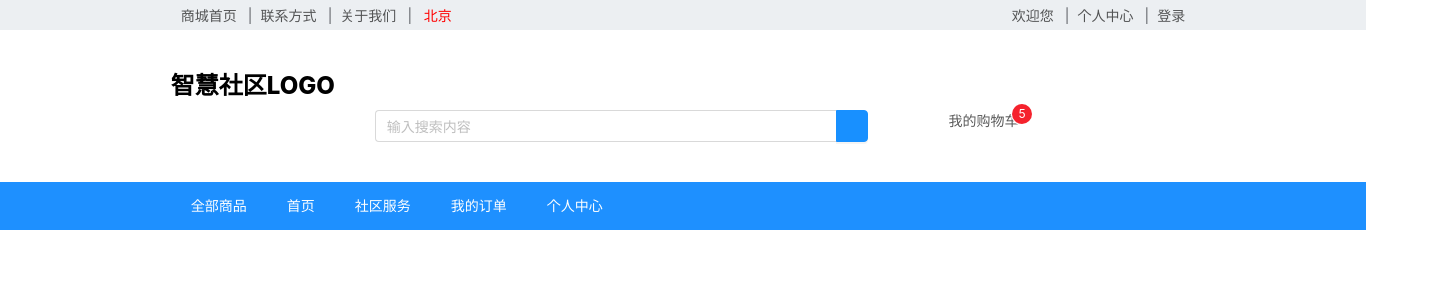
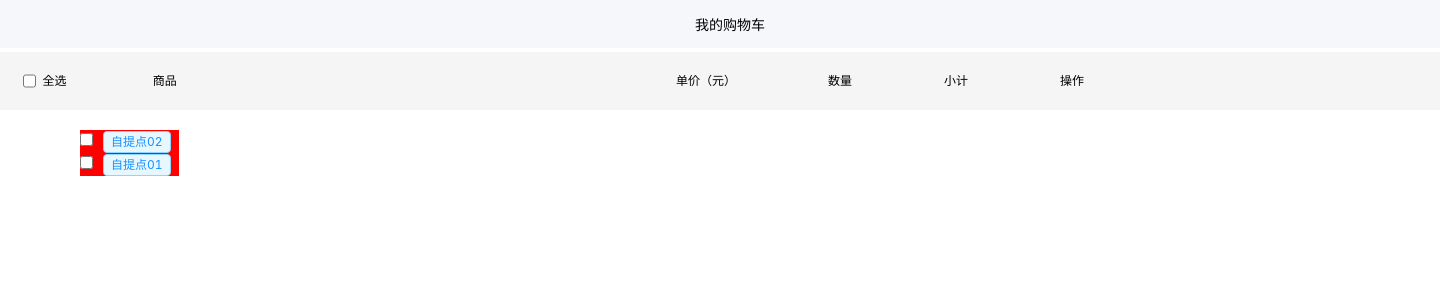
Before and after one commit to SUI5477100/dr_smart_community, a Vue app: page /myShoppingCart in a window 1280 px wide. Shown: the top 300 px of the page, 1440 px wide, since content can reach past the window. Built offline with nearby package versions, Linux system fonts and the light colour scheme.

Commit message:
feat:新增我的购物车页面

```diff
--- a/src/components/homeComponents/homeSearch.vue
+++ b/src/components/homeComponents/homeSearch.vue
@@ -6,7 +6,7 @@
         <div class="search">
           <a-input-search placeholder="输入搜索内容" enter-button @search="onSearch" />
         </div>
-                <a href="" class="shop-car">
+        <a href="myShoppingCart" class="shop-car">
           我的购物车
           <a-badge count="5">
             <a-icon type="shopping-cart" style="font-size: large;" />
@@ -22,15 +22,15 @@ export default {
   name: 'HomeSearch',
   data() {
     return {
-            logos: ['智慧社区LOGO']
-        };
+      logos: ['智慧社区LOGO'],
+    }
   },
   methods: {
     onSearch(value) {
-            console.log(value);
+      console.log(value)
+    },
+  },
 }
-    }
-};
 </script>
 
 <style scoped lang="less">
--- /dev/null
+++ b/src/pages/myShoppingCart.vue
@@ -0,0 +1,121 @@
+<template>
+  <div class="myShoppingCart">
+    <!-- 顶部标题 -->
+    <div class="tittleWrapper">
+      <div class="tittle">
+        <a-icon type="shopping-cart" />
+        <span>我的购物车</span>
+      </div>
+    </div>
+    <!-- 中间可以选择的商品的外部盒子 -->
+    <div class="myShoppingCartWrapper">
+      <!-- 属性 -->
+      <div class="cartHeadler">
+        <!-- 左侧全选、商品 -->
+        <div class="headlerLeft">
+          <input type="checkbox" v-model="selectAll" />全选
+          <span>商品</span>
+        </div>
+        <!-- 右侧单价、数量等 -->
+        <div class="headlerRight">
+          <span>单价（元）</span>
+          <span>数量</span>
+          <span>小计</span>
+          <span>操作</span>
+        </div>
+      </div>
+      <div class="cartMiddle">
+        <div class="pickUpSite02">
+          <div v-for="(item, index) in items" :key="index" style="background-color:red">
+            <input type="checkbox" v-model="item.checked"><a-tag color="blue" style="margin-left:10px">
+              {{ item.label }}
+            </a-tag>
+          </div>
+        </div>
+      </div>
+    </div>
+  </div>
+</template>
+
+<script>
+export default {
+  data() {
+    return {
+      selectAll: false,
+      items: [
+        { label: '自提点02', checked: false },
+        { label: '自提点01', checked: false },
+      ],
+    }
+  },
+  watch: {
+    selectAll(val) {
+      this.items.forEach((item) => {
+        item.checked = val
+      })
+    },
+  },
+}
+</script>
+
+<style lang="less" scoped>
+.myShoppingCart {
+  width: 1440px;
+  margin: auto;
+  .tittleWrapper {
+    display: flex;
+    align-items: center;
+    justify-content: center;
+    height: 48px;
+    background-color: #f5f7fa;
+    .tittle {
+      color: black;
+      display: flex;
+      width: 90px;
+      align-items: center;
+      justify-content: space-between;
+      font-weight: 500;
+      span {
+      }
+    }
+  }
+  .myShoppingCartWrapper {
+    display: flex;
+    margin-top: 4px;
+    height: 48px;
+    background-color: white;
+    flex-direction: column;
+    .cartHeadler {
+      display: flex;
+      align-items: center;
+      width: 1440px;
+      background-color: #f5f5f5;
+      padding: 20px;
+      .headlerLeft {
+        display: flex;
+        width: 160px;
+        justify-content: space-around;
+        color: black;
+        font-size: 12px;
+        span {
+          margin-left: 80px;
+        }
+      }
+      .headlerRight {
+        display: flex;
+        width: 500px;
+        justify-content: space-around;
+        margin-left: 450px;
+        color: black;
+        font-size: 12px;
+      }
+    }
+    .cartMiddle {
+      display: flex;
+      align-items: center;
+      width: 1280px;
+      margin: 20px auto;
+    }
+  }
+}
+</style>
--- a/src/pages/productList.vue
+++ b/src/pages/productList.vue
@@ -65,7 +65,7 @@ export default {
       plistForm: [
         {
           id: 1,
-          src: require('../assets/taobao.png'),
+          src: require('../assets/image/milk_01.png'),
           price: '￥220.8',
           name: '蒙牛纯牛奶250ml*16',
           nameLittle: '蒙牛纯牛奶250ml*16',
@@ -73,7 +73,7 @@ export default {
         },
         {
           id: 2,
-          src: require('../assets/taobao.png'),
+          src: require('../assets/image/milk_01.png'),
           price: '￥220.8',
           name: '蒙牛纯牛奶250ml*16',
           nameLittle: '蒙牛纯牛奶250ml*16',
@@ -81,7 +81,7 @@ export default {
         },
         {
           id: 3,
-          src: require('../assets/taobao.png'),
+          src: require('../assets/image/milk_01.png'),
           price: '￥220.8',
           name: '蒙牛纯牛奶250ml*16',
           nameLittle: '蒙牛纯牛奶250ml*16',
@@ -89,7 +89,7 @@ export default {
         },
         {
           id: 4,
-          src: require('../assets/taobao.png'),
+          src: require('../assets/image/milk_01.png'),
           price: '￥220.8',
           name: '蒙牛纯牛奶250ml*16',
           nameLittle: '蒙牛纯牛奶250ml*16',
@@ -97,7 +97,7 @@ export default {
         },
         {
           id: 5,
-          src: require('../assets/taobao.png'),
+          src: require('../assets/image/milk_01.png'),
           price: '￥220.8',
           name: '蒙牛纯牛奶250ml*16',
           nameLittle: '蒙牛纯牛奶250ml*16',
@@ -105,7 +105,7 @@ export default {
         },
         {
           id: 6,
-          src: require('../assets/taobao.png'),
+          src: require('../assets/image/milk_01.png'),
           price: '￥220.8',
           name: '蒙牛纯牛奶250ml*16',
           nameLittle: '蒙牛纯牛奶250ml*16',
@@ -113,7 +113,7 @@ export default {
         },
         {
           id: 1,
-          src: require('../assets/taobao.png'),
+          src: require('../assets/image/milk_01.png'),
           price: '￥220.8',
           name: '蒙牛纯牛奶250ml*16',
           nameLittle: '蒙牛纯牛奶250ml*16',
@@ -121,7 +121,7 @@ export default {
         },
         {
           id: 2,
-          src: require('../assets/taobao.png'),
+          src: require('../assets/image/milk_01.png'),
           price: '￥220.8',
           name: '蒙牛纯牛奶250ml*16',
           nameLittle: '蒙牛纯牛奶250ml*16',
@@ -129,7 +129,7 @@ export default {
         },
         {
           id: 3,
-          src: require('../assets/taobao.png'),
+          src: require('../assets/image/milk_01.png'),
           price: '￥220.8',
           name: '蒙牛纯牛奶250ml*16',
           nameLittle: '蒙牛纯牛奶250ml*16',
@@ -137,7 +137,7 @@ export default {
         },
         {
           id: 4,
-          src: require('../assets/taobao.png'),
+          src: require('../assets/image/milk_01.png'),
           price: '￥220.8',
           name: '蒙牛纯牛奶250ml*16',
           nameLittle: '蒙牛纯牛奶250ml*16',
@@ -145,7 +145,7 @@ export default {
         },
         {
           id: 5,
-          src: require('../assets/taobao.png'),
+          src: require('../assets/image/milk_01.png'),
           price: '￥220.8',
           name: '蒙牛纯牛奶250ml*16',
           nameLittle: '蒙牛纯牛奶250ml*16',
@@ -153,7 +153,7 @@ export default {
         },
         {
           id: 6,
-          src: require('../assets/taobao.png'),
+          src: require('../assets/image/milk_01.png'),
           price: '￥220.8',
           name: '蒙牛纯牛奶250ml*16',
           nameLittle: '蒙牛纯牛奶250ml*16',
--- a/src/router/index.js
+++ b/src/router/index.js
@@ -13,6 +13,7 @@ import TransactionHistory from '../components/personalCenterComponents/transacti
 import ProductList from '../pages/productList.vue'
 import forgetPassView from '../pages/forgetPassView.vue'
 import ProductDetails from '../pages/productDetails.vue'
+import MyShoppingCart from '../pages/myShoppingCart.vue'
 
 Vue.use(Router)
 
@@ -22,7 +23,7 @@ export default new Router({
     {
       path: '/',
       name: 'Home',
-      redirect:'/productList',
+      redirect: '/productList',
       component: HomeView
     },
     {
@@ -90,6 +91,13 @@ export default new Router({
       path: '/productDetails',
       name: 'ProductDetails',
       component: ProductDetails
+    },
+    {
+      // 我的购物车
+      path: '/myShoppingCart',
+      name: 'MyShoppingCart',
+      component: MyShoppingCart,
+      meta: { noHeader: true }
     }
   ]
 })
```
Lines whose indentation alone changed are shown as unchanged.
